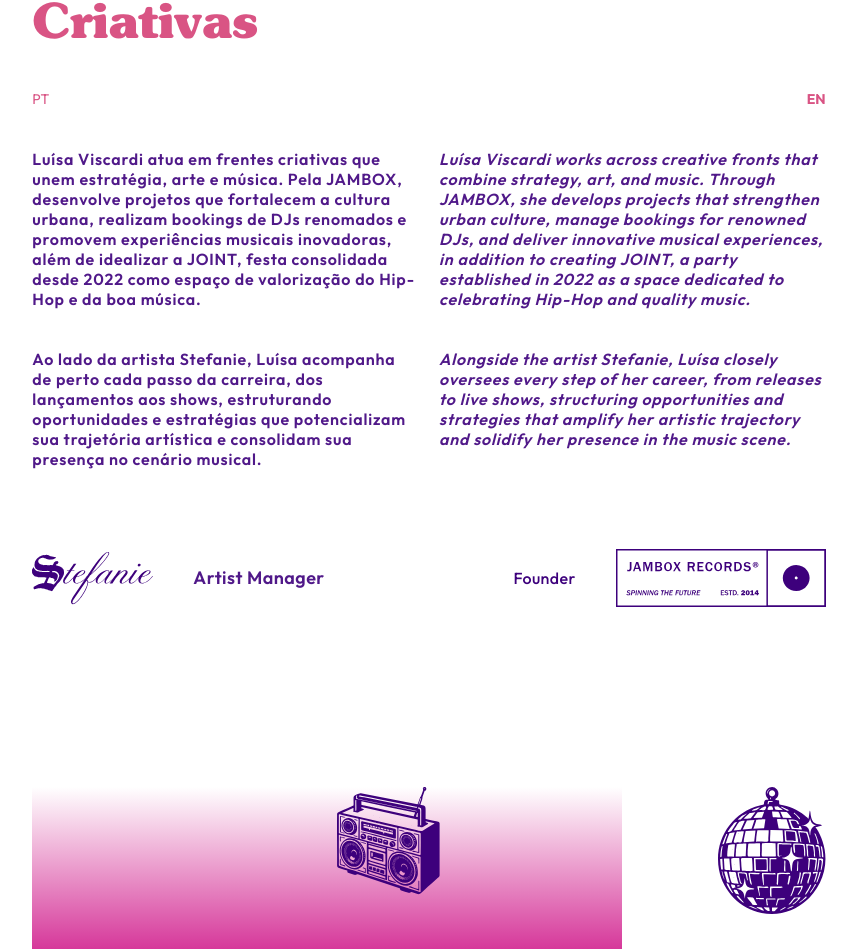
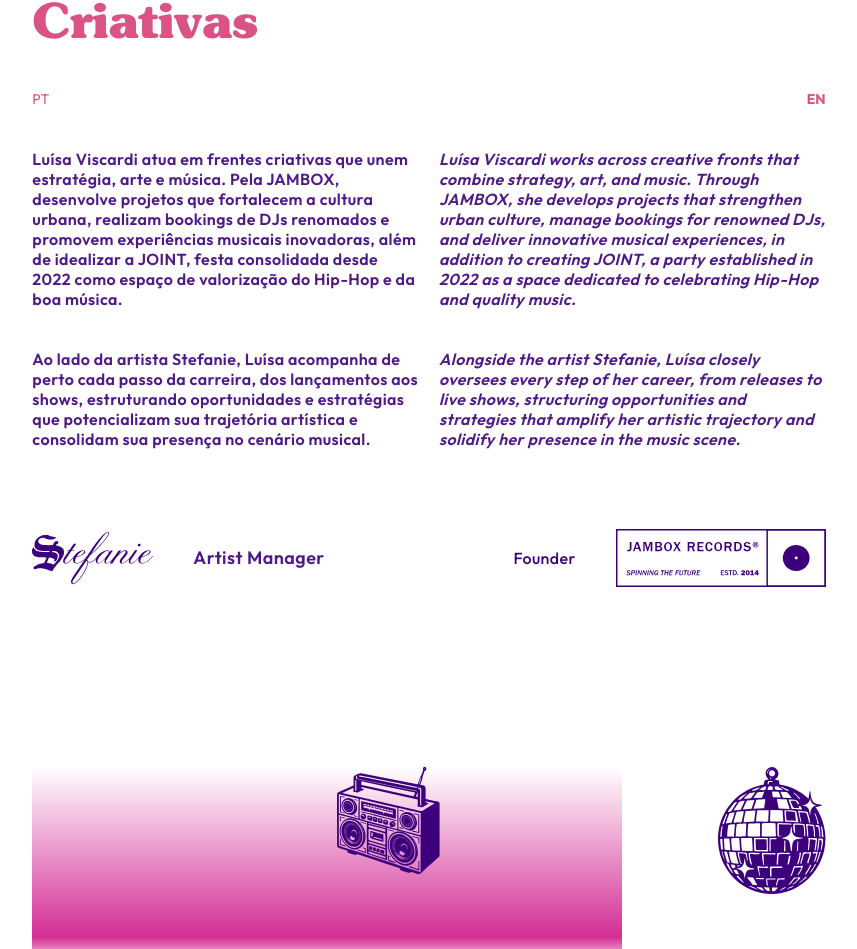
Before and after one commit to vinigouvea16/luisa-viscardi, a Next.js app: page / in a window 1280 px wide. Shown: the part 2883-3832 px from the top of the page, without its empty margins (211-1068 px from the left). Built offline with nearby package versions, Linux system fonts and the light colour scheme; no server answers; the database is empty.

Commit message:
style: tracking-wide on creative fronts

```diff
--- a/components/desktop.tsx
+++ b/components/desktop.tsx
@@ -155,7 +155,7 @@
           </div>
 
           {/* Linha 3: Texto 1 */}
-          <div className="flex gap-5 font-bento-sans font-semibold text-luisa-purple/90 tracking-wider leading-5">
+          <div className="flex gap-5 font-bento-sans font-semibold text-luisa-purple/90 tracking-wide leading-5">
             <div className="flex-1">
               <p>
                 Luísa Viscardi atua em frentes criativas que unem estratégia,
@@ -179,7 +179,7 @@
           </div>
 
           {/* Linha 4: Texto 2 */}
-          <div className="flex gap-5 font-bento-sans font-semibold text-luisa-purple/90 tracking-wider leading-5">
+          <div className="flex gap-5 font-bento-sans font-semibold text-luisa-purple/90 tracking-wide leading-5">
             <div className="flex-1">
               <p>
                 Ao lado da artista Stefanie, Luísa acompanha de perto cada passo
```
